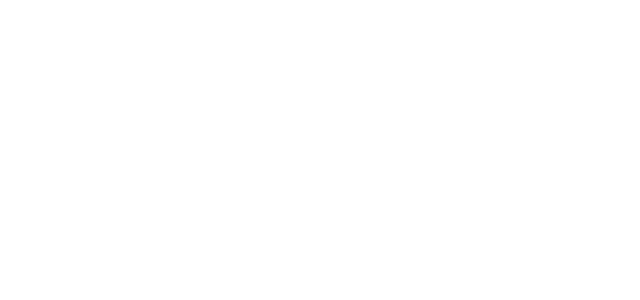
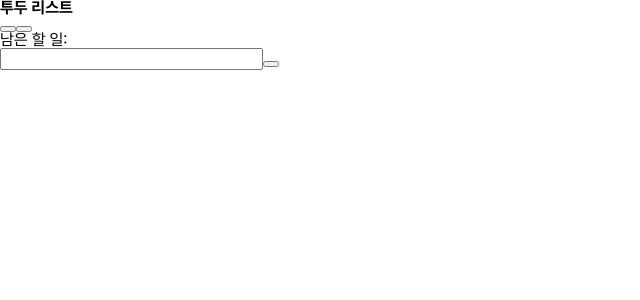
Before and after one commit to CEOS-Developers/react-todo-21th, a React (Vite) app: page / in a window 1280 px wide. Shown: the top 300 px of the page, without its empty margins (0-640 px from the left). Built offline with nearby package versions, Linux system fonts and the light colour scheme.

Commit message:
feat: 투두리스트 뼈대 구성

```diff
--- a/src/App.jsx
+++ b/src/App.jsx
@@ -1,12 +1,37 @@
 import GlobalStyles from "../styles/GlobalStyles";
 import styled from "styled-components";
+import DateNavigation from "./components/DateNavigation";
+import CountTodo from "./components/CountTodo";
+import TodoInput from "./components/TodoInput";
+import TodoList from "./components/TodoList";
 
 function App() {
   return (
-    <>
+    <PageWrapper>
       <GlobalStyles />
-    </>
+      <MainWrapper>
+        <Header>
+          <Title>투두 리스트</Title>
+        </Header>
+        <Content>
+          <DateNavigation />
+          <CountTodo />
+          <TodoInput />
+          <TodoList />
+        </Content>
+      </MainWrapper>
+    </PageWrapper>
   );
 }
 
 export default App;
+
+const PageWrapper = styled.div``;
+
+const MainWrapper = styled.main``;
+
+const Header = styled.header``;
+
+const Title = styled.h1``;
+
+const Content = styled.section``;
--- /dev/null
+++ b/src/components/ArrowButton.jsx
@@ -0,0 +1,11 @@
+import styled from "styled-components";
+
+export const PreviousButton = () => {
+  return <Button></Button>;
+};
+
+export const NextButton = () => {
+  return <Button></Button>;
+};
+
+const Button = styled.button``;
--- /dev/null
+++ b/src/components/CountTodo.jsx
@@ -0,0 +1,9 @@
+import styled from "styled-components";
+
+const CountTodo = () => {
+  return <CountTodoContainer>남은 할 일:</CountTodoContainer>;
+};
+
+export default CountTodo;
+
+const CountTodoContainer = styled.span``;
--- /dev/null
+++ b/src/components/DateNavigation.jsx
@@ -0,0 +1,18 @@
+import styled from "styled-components";
+import { PreviousButton, NextButton } from "./ArrowButton";
+
+const DateNavigation = () => {
+  return (
+    <Navigation>
+      <PreviousButton />
+      <Date></Date>
+      <NextButton />
+    </Navigation>
+  );
+};
+
+export default DateNavigation;
+
+const Navigation = styled.nav``;
+
+const Date = styled.time``;
--- /dev/null
+++ b/src/components/TodoInput.jsx
@@ -0,0 +1,18 @@
+import styled from "styled-components";
+
+const TodoInput = () => {
+  return (
+    <TodoInputSection>
+      <Input />
+      <AddButton />
+    </TodoInputSection>
+  );
+};
+
+export default TodoInput;
+
+const TodoInputSection = styled.section``;
+
+const Input = styled.input``;
+
+const AddButton = styled.button``;
--- /dev/null
+++ b/src/components/TodoList.jsx
@@ -0,0 +1,17 @@
+import styled from "styled-components";
+
+const TodoList = () => {
+  <TodoListSection>
+    <TodoListItems>
+      <TodoListItem></TodoListItem>
+    </TodoListItems>
+  </TodoListSection>;
+};
+
+export default TodoList;
+
+const TodoListSection = styled.section``;
+
+const TodoListItems = styled.ul``;
+
+const TodoListItem = styled.li``;
```
